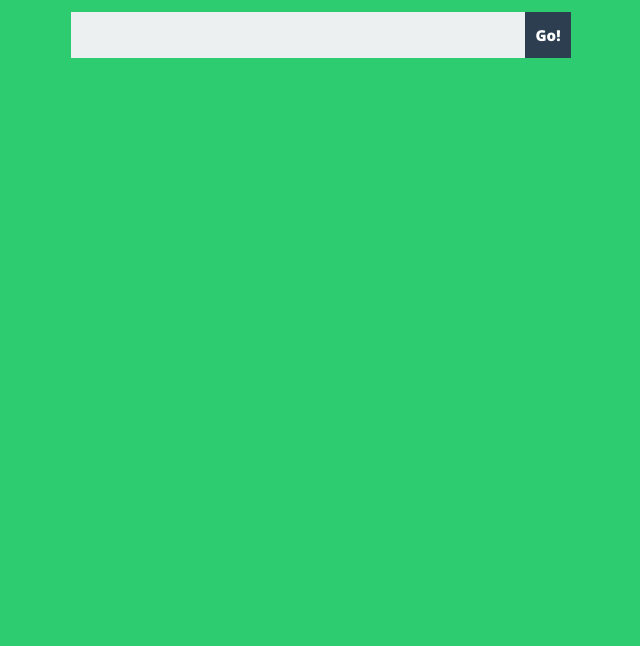
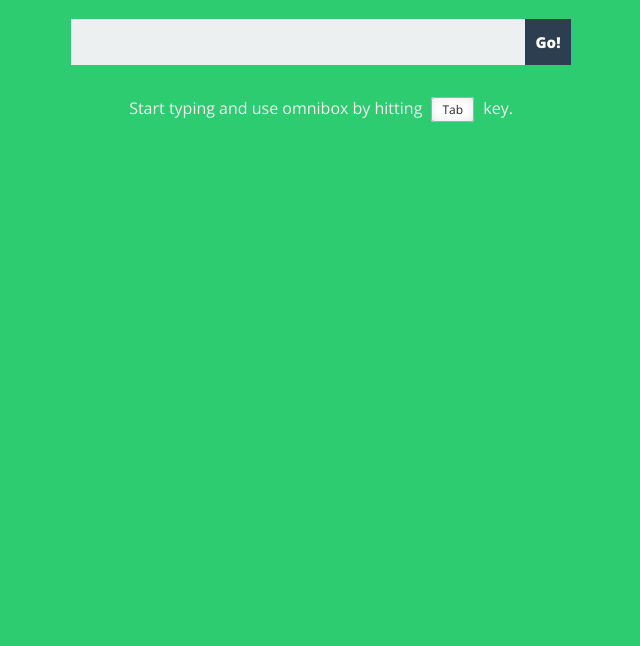
Before and after one commit to zniszcz/fancy-search, a website: page index.html in a window 1280 px wide. Shown: the part 154-800 px from the top of the page, without its empty margins (319-959 px from the left). Drawn offline with nearby package versions, Linux system fonts and the light colour scheme.

Commit message:
omnibox hinting finished and styled

```diff
--- a/assets/main.css
+++ b/assets/main.css
@@ -16,12 +16,34 @@ body {
   max-width: 500px;
   margin: 10vh auto;
 }
+.clearfix {
+  display: table;
+  clear: both;
+}
 h1 {
   margin: 0;
 }
 h3 {
   font-weight: 300;
-  margin: 3px 0 15px;
+  margin: 0 0 25px;
+}
+.info {
+  font-weight: 300;
+  color: #eee;
+  text-align: center;
+  margin: 2em;
+  display: block;
+}
+.info .key {
+  background: #fff;
+  box-sizing: border-box;
+  padding: 3px 10px;
+  color: #222;
+  font-size: 12px;
+  border-radius: 3px;
+  border: 1px solid #aaa;
+  box-shadow: 0 0 10px rgba(0,0,0,0.1) inset;
+  margin: 0 5px;
 }
 .fancy-search .input-group {
   position: relative;
--- a/index.html
+++ b/index.html
@@ -18,6 +18,10 @@
           <h1>Fancy search input</h1>
           <h3>with bling-blings, water fountains and everything</h3>
           <fancysearch></fancysearch>
+          <div class="clearfix"></div>
+          <div class="info">
+              Start typing and use omnibox by hitting <span class="key">Tab</span> key.
+          </div>
         </div>
 
         <script src="https://cdnjs.cloudflare.com/ajax/libs/angular.js/1.5.8/angular.js"></script>
```
Also changed, not shown: dist/fancy-search.js.
